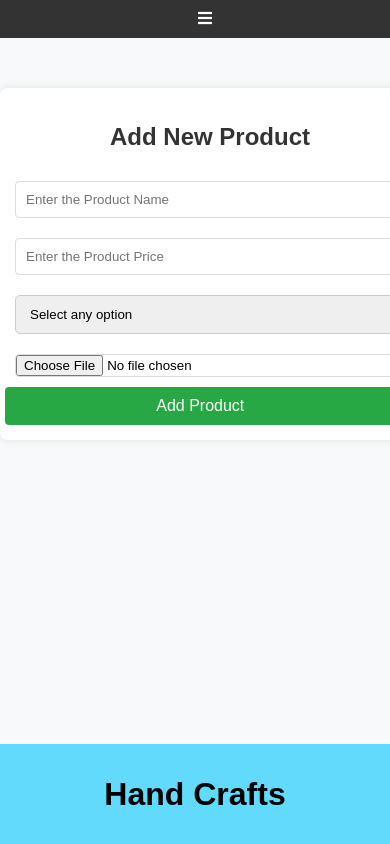
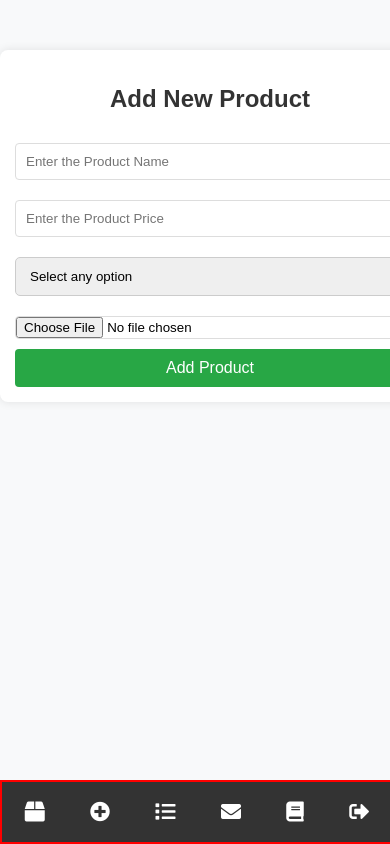
Before and after one commit to ShreyasBhandariL/ProductManagement, a React (Create React App) app: page /AddProduct in a window 390 px wide. Shown: the top 844 px of the page. Built offline with nearby package versions, Linux system fonts and the light colour scheme; sample sign-in values are in the browser's storage.

Commit message:
Final Commit

```diff
--- a/package.json
+++ b/package.json
@@ -9,6 +9,7 @@
     "react": "^18.2.0",
     "react-dom": "^18.2.0",
     "react-hooks": "^1.0.1",
+    "react-icons": "^5.2.1",
     "react-router-dom": "^6.22.1",
     "react-scripts": "5.0.1",
     "web-vitals": "^2.1.4"
--- a/src/AddProduct.js
+++ b/src/AddProduct.js
@@ -52,6 +52,7 @@ const AddProduct = () => {
   };
 
   return (
+    <div className="container">
     <div className="signup">
       <h2>Add New Product</h2>
       <input
@@ -108,7 +109,8 @@ const AddProduct = () => {
       <button onClick={Product} type="button">
         Add Product
       </button>
-    </div>
+      </div>
+      </div>
   );
 };
 
--- a/src/App.css
+++ b/src/App.css
@@ -53,20 +53,6 @@
 }
 
 
-.signup{
-  display: flex;
-  flex-direction: column;
-  text-align: center;
-  align-items: center;
-}
-
-.signup input{
-  margin: 0.5%;
-}
-
-.signup button{
-  margin-right: 5%;
-}
 
 .footer {
   position: fixed;
@@ -75,7 +61,8 @@
   width: 100%;
   background-color: #61dafb;
   text-align: center;
-  padding: 10px 0;
+  padding: 5px 0;
+  font-size: small;
 }
 
 
--- a/src/ProductList.js
+++ b/src/ProductList.js
@@ -52,6 +52,7 @@ const ProductList = () => {
 
   const handleBuy = async () => {
     if (selectedProduct && quantity > 0 && buyerName && buyerContact) {
+      console.log(selectedProduct.category);
       const buyerInfo = {
         productId: selectedProduct._id,
         productName: selectedProduct.name,
--- a/src/Styles/Nav.css
+++ b/src/Styles/Nav.css
@@ -13,6 +13,7 @@
 .Navbar {
   display: flex;
   list-style: none;
+    background: #333;
   padding: 0;
   margin: 0;
 }
@@ -24,37 +25,48 @@
 .Navbar li a {
   color: #fff;
   text-decoration: none;
+  display: flex;
+  align-items: center;
 }
 
-.menu-icon {
+.Navbar li a .nav-text {
+  margin-left: 8px;
+}
+
+.Navbar li a .mobile-icon {
   display: none;
 }
 
 @media (max-width: 768px) {
   .Navbar {
+    justify-content: space-around;
+    width: 100%;
+    position: fixed;
+    bottom: 0;
+    background: #333;
+    padding: 10px 0;
+    border: 2px solid red;
+  }
+/*
+  .nav{
     display: none;
-    flex-direction: column;
-    width: 100%;
-    position: absolute;
-    top: 60px;
-    left: 0;
-    background: #333;
+  } */
+
+  .Navbar li {
+    margin: 0;
   }
 
-  .Navbar li {
-    margin: 10px 0;
+  .Navbar li a .nav-text {
+    display: none;
   }
 
-  .navbar-container {
-    flex-direction: column;
+  .Navbar li a .mobile-icon {
+    display: block;
+    font-size: 20px;
   }
 
-  .menu-icon {
-    display: block;
-    cursor: pointer;
-  }
-
-  .Navbar.active {
-    display: flex;
+  /* Hide footer in mobile view */
+  .footer {
+    display: none;
   }
 }
--- a/src/footer.js
+++ b/src/footer.js
@@ -3,7 +3,7 @@ import React from "react";
 const footer = () => {
     return (
         <div className="footer">
-            <h1>Hand Crafts</h1>
+            <h1>&copy; 2024 All rights reserved </h1>
         </div>
     )
 }
--- a/src/nav.js
+++ b/src/nav.js
@@ -1,15 +1,10 @@
-import React, { useState } from "react";
+import React from "react";
 import { Link, useNavigate } from "react-router-dom";
 import "./Styles/Nav.css";
 
 const Nav = () => {
-  const [isActive, setIsActive] = useState(false);
   const auth = localStorage.getItem("user");
   const navigate = useNavigate();
-
-  const toggleMenu = () => {
-    setIsActive(!isActive);
-  };
 
   const logout = () => {
     localStorage.clear();
@@ -17,48 +12,67 @@ const Nav = () => {
   };
 
   return (
-    <nav className="nav">
-      <div className="navbar-container">
-        <div className="menu-icon" onClick={toggleMenu}>
-          <i className="fas fa-bars"></i>
-        </div>
-        <ul className={`Navbar ${isActive ? "active" : ""}`}>
+
+        <ul className="Navbar">
           {auth ? (
             <>
               <li>
-                <Link to="/products">Products</Link>
+                <Link to="/products">
+                  <i className="fas fa-box mobile-icon"></i>
+                  <span className="nav-text">Products</span>
+                </Link>
               </li>
               <li>
-                <Link to="/AddProduct">AddProduct</Link>
+                <Link to="/AddProduct">
+                  <i className="fas fa-plus-circle mobile-icon"></i>
+                  <span className="nav-text">Add Product</span>
+                </Link>
               </li>
               <li>
-                <Link to="/CustomerList">Buyed Product List</Link>
+                <Link to="/CustomerList">
+                  <i className="fas fa-list mobile-icon"></i>
+                  <span className="nav-text">Buyed Product List</span>
+                </Link>
               </li>
               <li>
-                <Link to="/ContactUs">Contact US</Link>
+                <Link to="/ContactUs">
+                  <i className="fas fa-envelope mobile-icon"></i>
+                  <span className="nav-text">Contact Us</span>
+                </Link>
               </li>
               <li>
-                <Link to="/Stories">Stories</Link>
+                <Link to="/Stories">
+                  <i className="fas fa-book mobile-icon"></i>
+                  <span className="nav-text">Stories</span>
+                </Link>
               </li>
               <li>
                 <Link onClick={logout} to="/signup">
-                  Logout ({JSON.parse(auth).name})
+                  <i className="fas fa-sign-out-alt mobile-icon"></i>
+                  <span className="nav-text">
+                    Logout ({JSON.parse(auth).name})
+                  </span>
                 </Link>
               </li>
             </>
           ) : (
             <>
               <li>
-                <Link to="/signup">Signup</Link>
+                <Link to="/signup">
+                  <i className="fas fa-user-plus mobile-icon"></i>
+                  <span className="nav-text">Signup</span>
+                </Link>
               </li>
               <li>
-                <Link to="/login">Login</Link>
+                <Link to="/login">
+                  <i className="fas fa-sign-in-alt mobile-icon"></i>
+                  <span className="nav-text">Login</span>
+                </Link>
               </li>
             </>
           )}
         </ul>
-      </div>
-    </nav>
+
   );
 };
 
```
Also changed, not shown: 1 other file (tests, documents, lock files or other folders).
